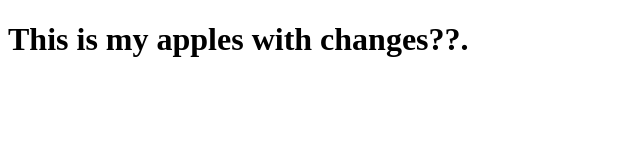
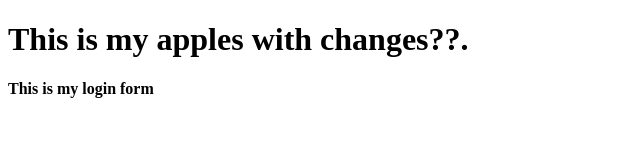
Before and after one commit to DonP199/myGit, a plain HTML site: page index.html in a window 1280 px wide. Shown: the whole page, without its empty margins (0-640 px from the left). Drawn offline with Linux system fonts and the light colour scheme.

Commit message:
login form

```diff
--- /dev/null
+++ b/dir2/app2.js
@@ -0,0 +1 @@
+console.log(12);
--- a/index.html
+++ b/index.html
@@ -7,5 +7,6 @@
 </head>
 <body>
     <h1>This is my apples with changes??.</h1>
+    <h4>This is my login form</h4>
 </body>
 </html>
```
Also changed, not shown: login.html (added, +1 -0 lines), log.txt (added).
